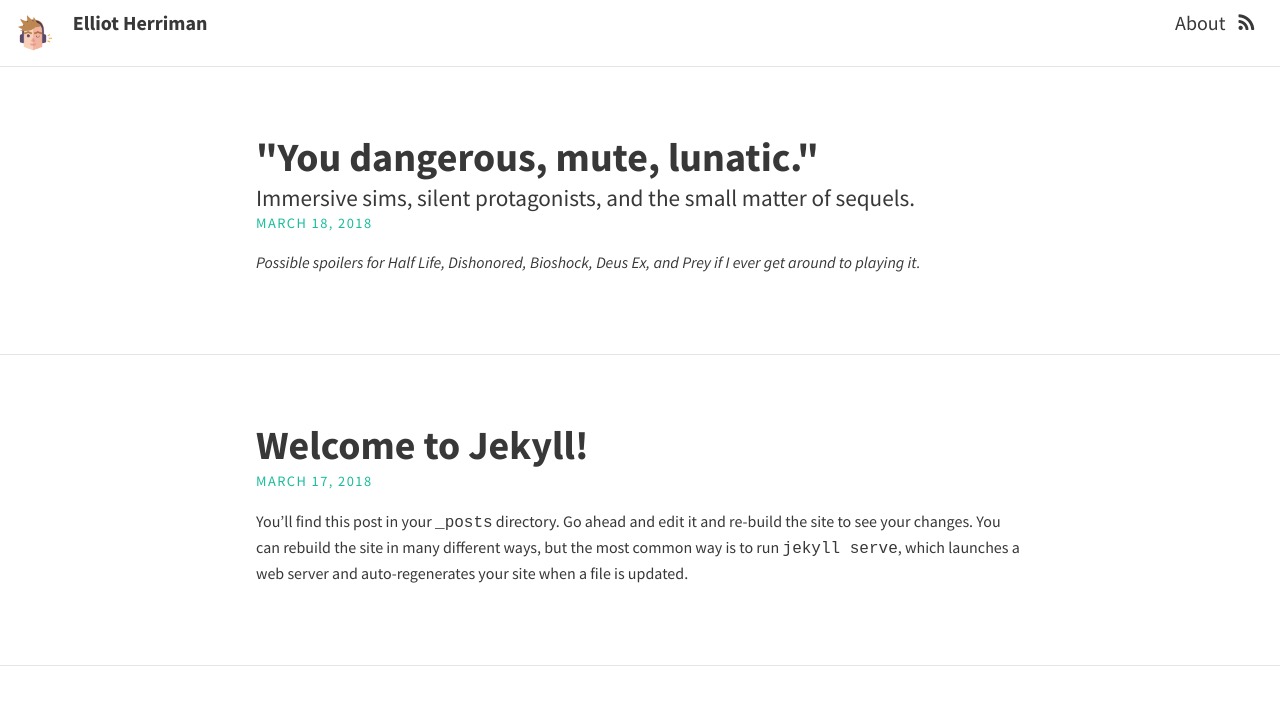
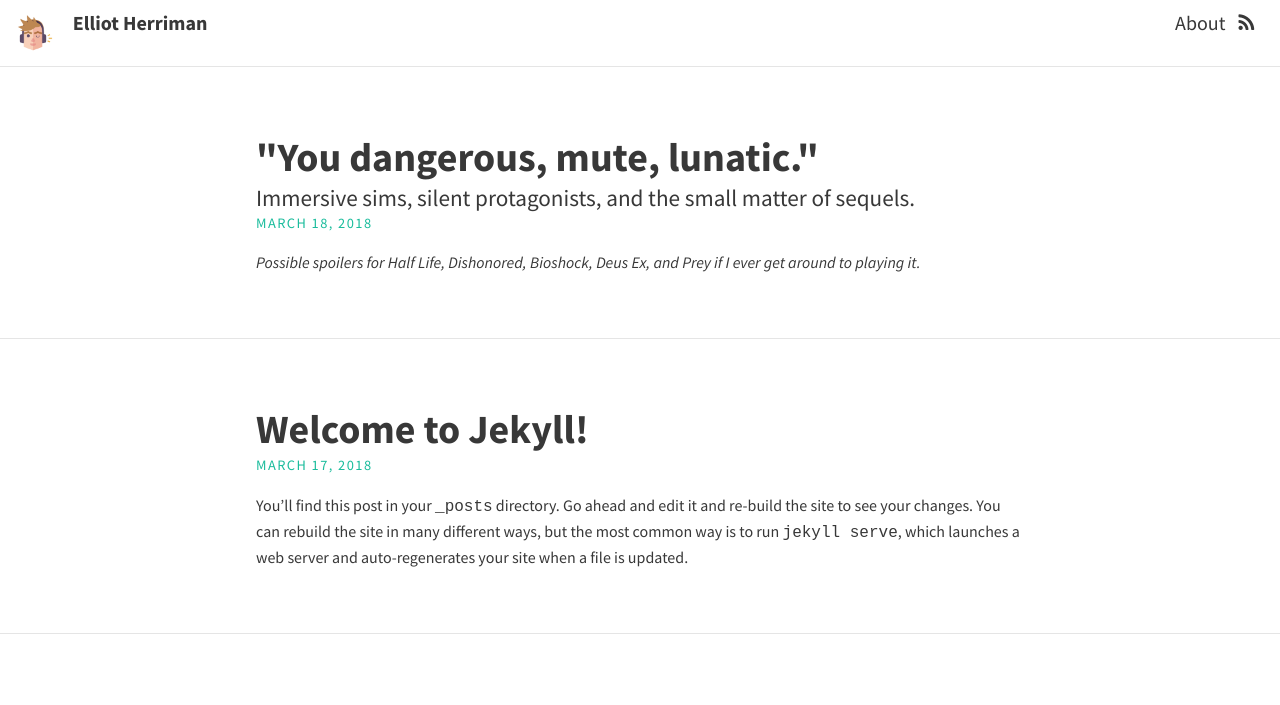
Before and after one commit to elliotherriman/website, a Jekyll site: the page built from index.html, in a window 1280 px wide. Shown: the top 705 px of the page. Built offline with Jekyll 4.4.1, drawn with Linux system fonts in a browser that asks for light colours; nearby versions of some CDN libraries; the list of posts is cut into pages by our own code.

Commit message:
Update _global.scss

```diff
--- a/_sass/base/_global.scss
+++ b/_sass/base/_global.scss
@@ -87,7 +87,6 @@ dd {
 }
 p, ol, ul, dl, .math-display {
   line-height: 1.5;
-  margin-bottom: 1em;
 }
 // KaTeX math display
 .math-display {
```
